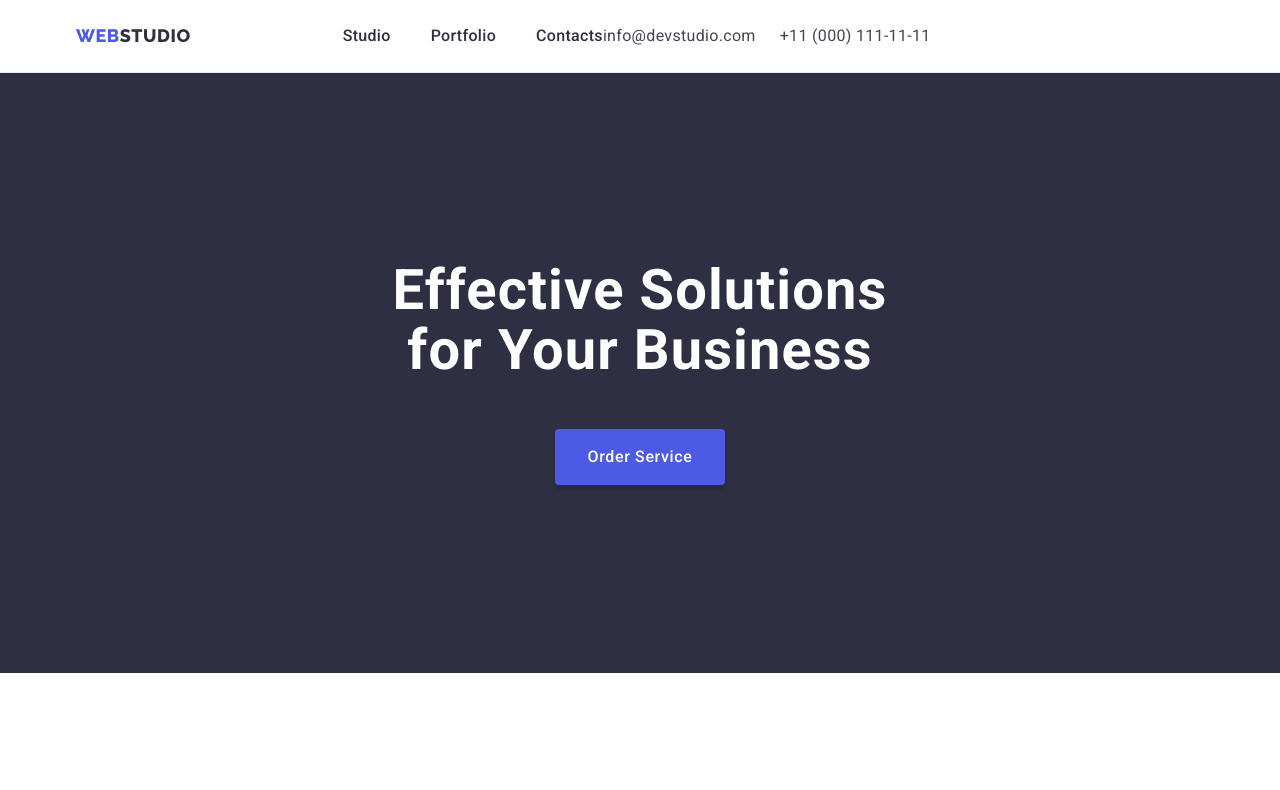
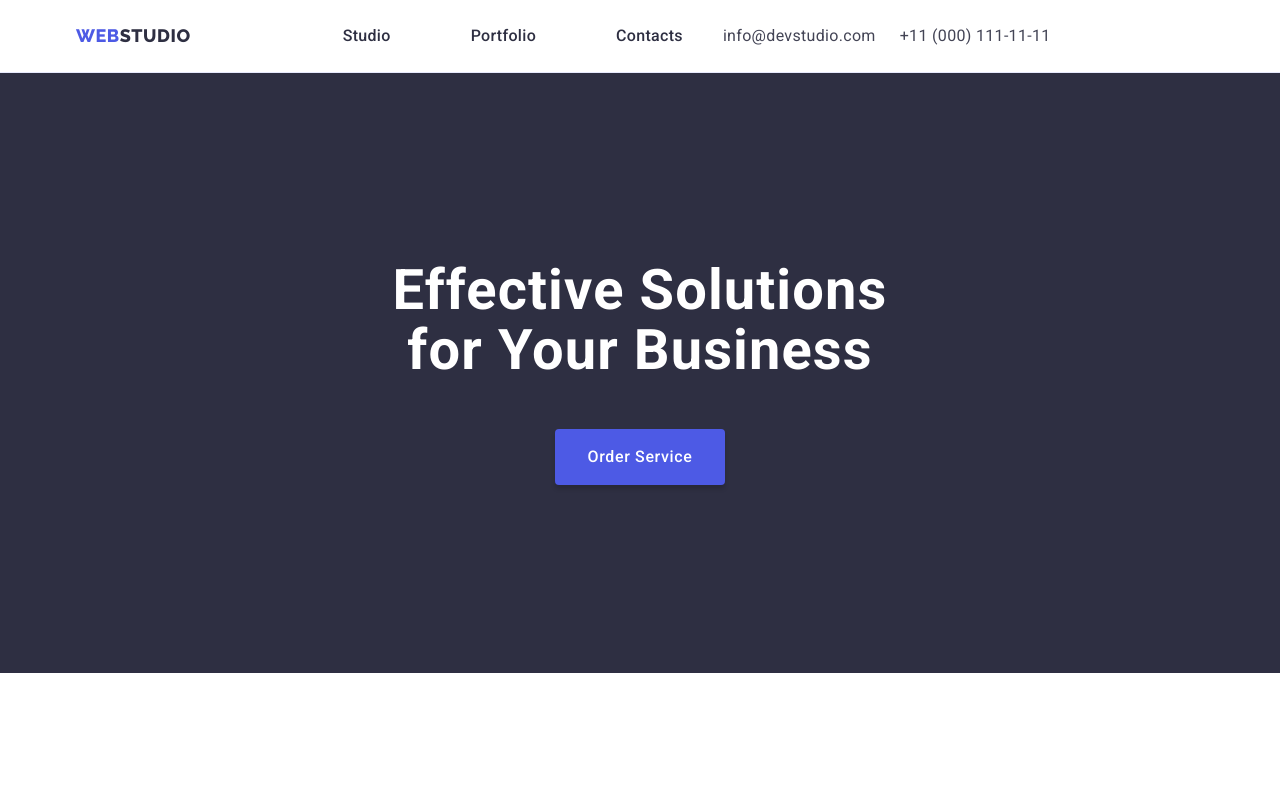
Before and after one commit to olexandra0pryshchepa/goit-markup-hw-03, a plain HTML site: page index.html in a window 1280 px wide. Shown: the top 790 px of the page. Drawn offline with nearby package versions, Linux system fonts and the light colour scheme.

Commit message:
update3-hw-03

```diff
--- a/css/styles.css
+++ b/css/styles.css
@@ -304,7 +304,7 @@ body {
   color: #434455;
 }
 
-.contact-item:not(:last-child){
+.navigation-list-item:not(:last-child){
     margin-right: 40px;
 }
 
@@ -352,17 +352,13 @@ body {
 }
 
 
-.navigation-list{
-  gap: 40px;
-  display: flex;
 
 
-}
 .navigation-list-item{
     padding-top: 24px;
     padding-bottom: 24px;
 }
-.header-contact .contact +.contact{
+.header-contact {
   margin-left: 40px;
 }
 .header-contact{
```
